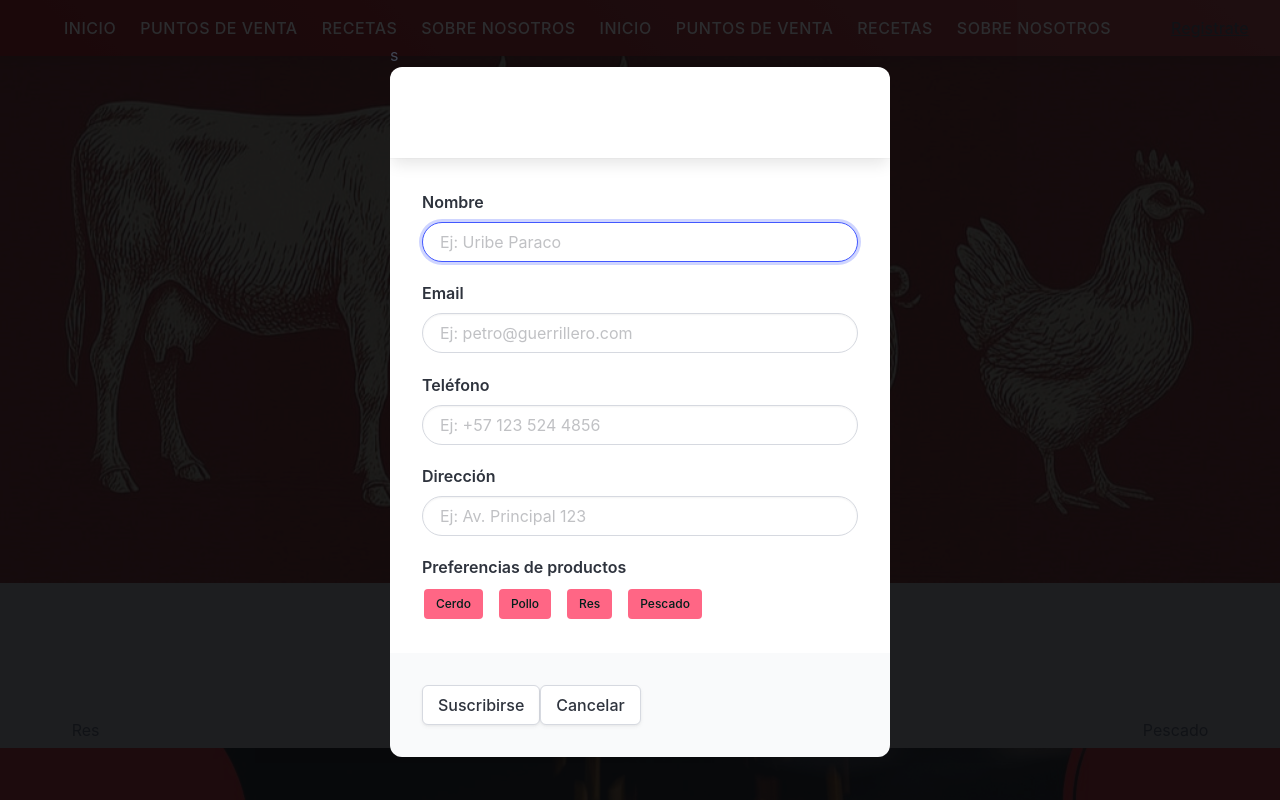
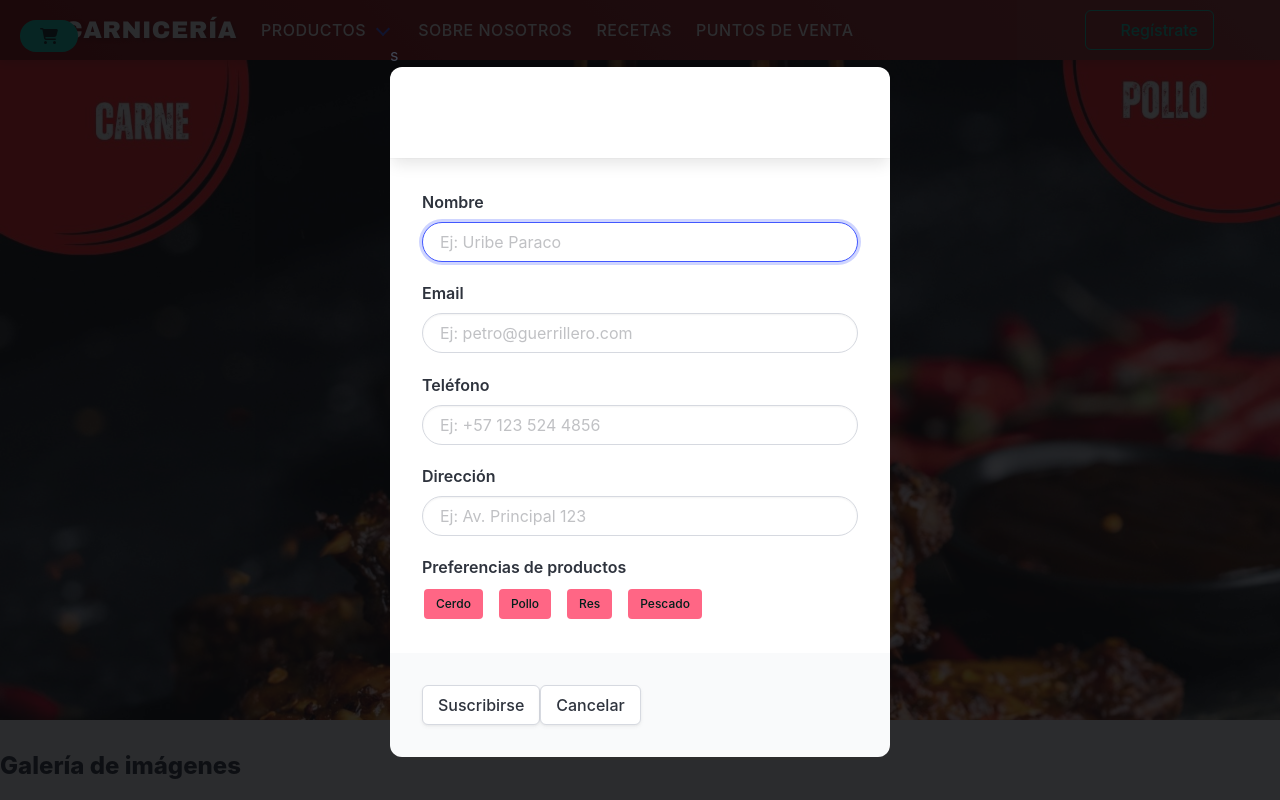
Before and after one commit to SamuelPR21/TiendaVirtual, a React (Create React App) app in the folder client/: page /recetas in a window 1280 px wide. Shown: the top 800 px of the page. Built offline with nearby package versions, Linux system fonts and the light colour scheme.

Commit message:
Adaptacion Rectas al Nabvar y App.js

```diff
--- a/client/src/App.js
+++ b/client/src/App.js
@@ -13,16 +13,11 @@ import './App.css';
 function App() {
   return (
     <Router>
-
-      <Routes>
-        <Route path="/" element={<Home />} />
-        <Route path="/productos/:categoria" element={<Productos />} />
-        <Route path="/recetas" element={<Recetas />} />
-      </Routes>
       <div className='app-container'>
         <Routes>
           <Route path="/" element={<Home />} />
           <Route path="/productos/:categoria" element={<Productos />} />
+          <Route path="/recetas" element={<Recetas />} />
           <Route path="/AboutUs" element={<AboutUs />} />
         </Routes>
       </div>
--- a/client/src/components/Home/Titulo/Titulo.js
+++ b/client/src/components/Home/Titulo/Titulo.js
@@ -50,14 +50,10 @@ export default function Titulo({onClick}) {
                             </div>
                             <div id="navbarMenuHeroB" className="navbar-menu">
                                 <div className="navbar-end">
-                                    <a className="navbar-item" onClick={() => navigate('/')}>Inicio</a>
-                                    <a className="navbar-item">Puntos de Venta</a>
-                                    <a className="navbar-item" onClick={() => navigate('/recetas')}>Recetas</a>
-                                    <a className="navbar-item">Sobre Nosotros</a>
 
                                     <button className="navbar-item" onClick={() => navigate('/')}>Inicio</button>
                                     <button className="navbar-item">Puntos de Venta</button>
-                                    <button className="navbar-item">Recetas</button>
+                                    <button className="navbar-item"onClick={() => navigate('/recetas')}>Recetas</button>
                                     <button className="navbar-item" onClick={() => navigate('/AboutUs')}>Sobre Nosotros</button>
                                     <span className="navbar-item">
                                         <button className="button is-text"
--- a/client/src/components/Recetas/Recetas.js
+++ b/client/src/components/Recetas/Recetas.js
@@ -1,6 +1,6 @@
 import React from 'react';
 import 'bulma/css/bulma.min.css';
-import Titulo from '../Home/Titulo/Titulo';
+import NavbarGeneral from '../Navbar/NavbarGeneral';
 import Footer from '../Home/Footer/Footer';
 import './Recetas.css';
 
@@ -15,7 +15,6 @@ const importarImagenes = (contexto) => {
 
 const imagenes = importarImagenes(require.context('./Imgrecetas', false, /\.(png|jpe?g|svg)$/));
 
-// Galería
 const galeria = [
   imagenes['receta11'],
   imagenes['receta12'],
@@ -51,9 +50,8 @@ const recetasTop = [
 const RecetasPage = () => {
   return (
     <div>
-      <Titulo />
+      <NavbarGeneral />
 
-      {/* Banner con imagen de fondo */}
       <section
         className="hero is-primary is-medium hero-banner"
         style={{
@@ -62,7 +60,6 @@ const RecetasPage = () => {
       >
       </section>
 
-      {/* Galería horizontal */}
       <section className="section">
         <h2 className="title is-4">Galería de imágenes</h2>
         <div className="horizontal-gallery">
@@ -76,7 +73,6 @@ const RecetasPage = () => {
         </div>
       </section>
 
-      {/* Top 10 Recetas con tarjetas que se voltean */}
       <section className="section">
         <h2 className="title is-4">Top 10 Recetas</h2>
         <div className="columns is-multiline">
@@ -85,7 +81,6 @@ const RecetasPage = () => {
 <div key={index} className="column is-4">
   <div className="flip-card">
     <div className="flip-card-inner">
-      {/* Lado frontal de la tarjeta */}
       <div className="flip-card-front">
         <figure className="image is-4by3">
           <img src={receta.imagen} alt={receta.titulo} />
@@ -93,7 +88,6 @@ const RecetasPage = () => {
         <p className="title is-5 has-text-centered">{receta.titulo}</p>
       </div>
 
-      {/* Lado posterior de la tarjeta */}
       <div className="flip-card-back">
         <div className="content">
           <p className="title is-6">{receta.titulo}</p>
```
